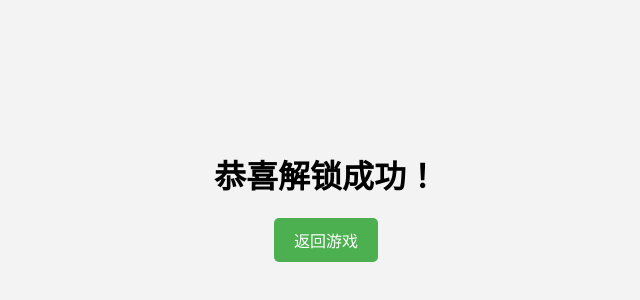
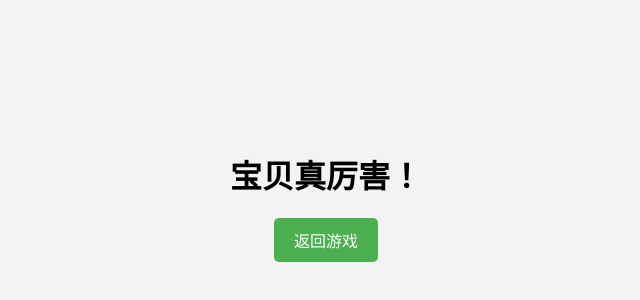
Before and after one commit to Snoivyel/myhtml-map-games, a plain HTML site: page success.html in a window 1280 px wide. Shown: the part 204-504 px from the top of the page, without its empty margins (314-954 px from the left). Drawn offline with Linux system fonts and the light colour scheme.

Commit message:
fix problems

```diff
--- a/success.html
+++ b/success.html
@@ -17,7 +17,7 @@
     // 从 URL 或 localStorage 获取信息
     window.onload = function() {
       const successMessage = localStorage.getItem('successMessage');
-      document.getElementById('success-message').textContent = successMessage || '恭喜解锁成功！';
+      document.getElementById('success-message').textContent = successMessage || ' 宝贝真厉害！';
     };
 
     // 返回游戏按钮
```
